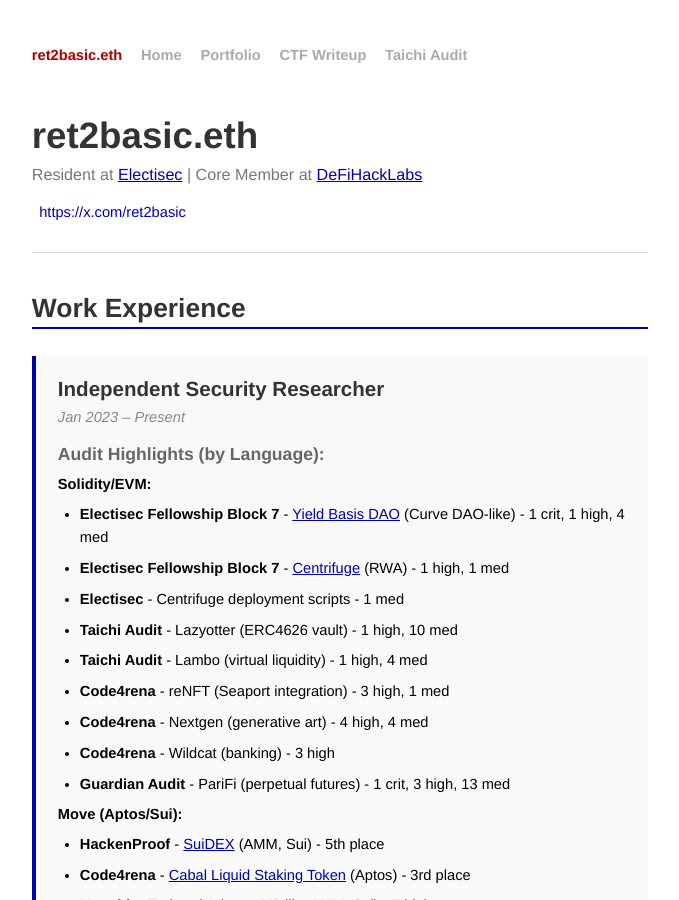
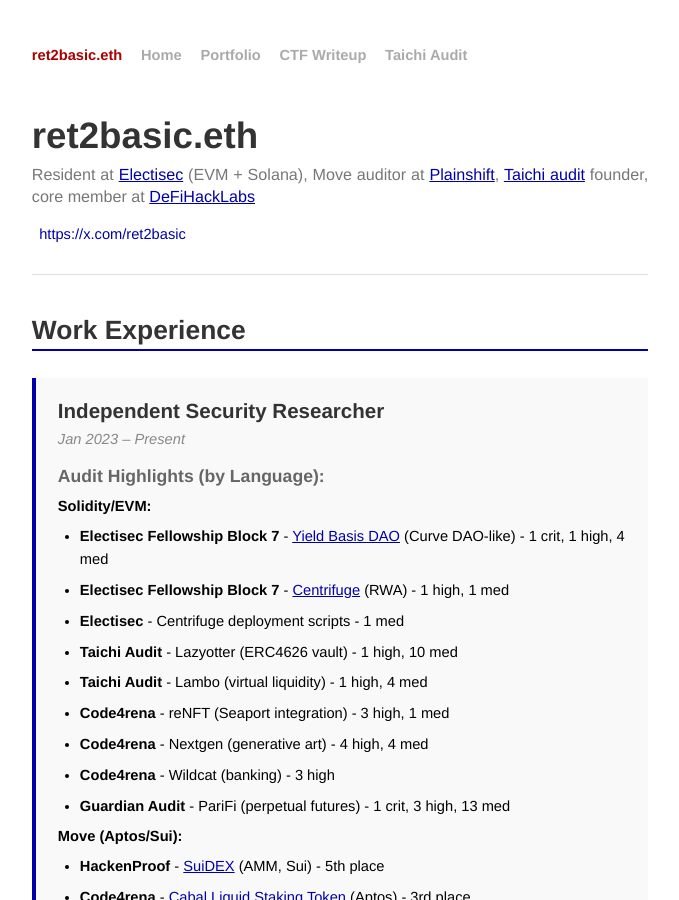
Before and after one commit to ret2basic/ret2basic.github.io, a Jekyll site: the page built from index.html, in a window 1280 px wide and 900 px high. Shown: the whole window, without its empty margins (300-979 px from the left). Built offline with Jekyll 4.4.1, drawn with Linux system fonts in a browser that asks for light colours.

Commit message:
Update tagline with new roles

```diff
--- a/index.html
+++ b/index.html
@@ -6,7 +6,7 @@
 <div id="home">
   <section class="hero">
     <h1>ret2basic.eth</h1>
-    <p class="tagline">Resident at <a href="https://electisec.com/team" target="_blank">Electisec</a> | Core Member at <a href="https://defihacklabs.io/" target="_blank">DeFiHackLabs</a></p>
+    <p class="tagline">Resident at <a href="https://electisec.com/team" target="_blank">Electisec</a> (EVM + Solana), Move auditor at <a href="https://plainshift.io/" target="_blank">Plainshift</a>, <a href="https://taichiaudit.com/" target="_blank">Taichi audit</a> founder, core member at <a href="https://defihacklabs.io/" target="_blank">DeFiHackLabs</a></p>
 
     <div class="contact-links">
       <a href="https://x.com/ret2basic" target="_blank">https://x.com/ret2basic</a>
```
